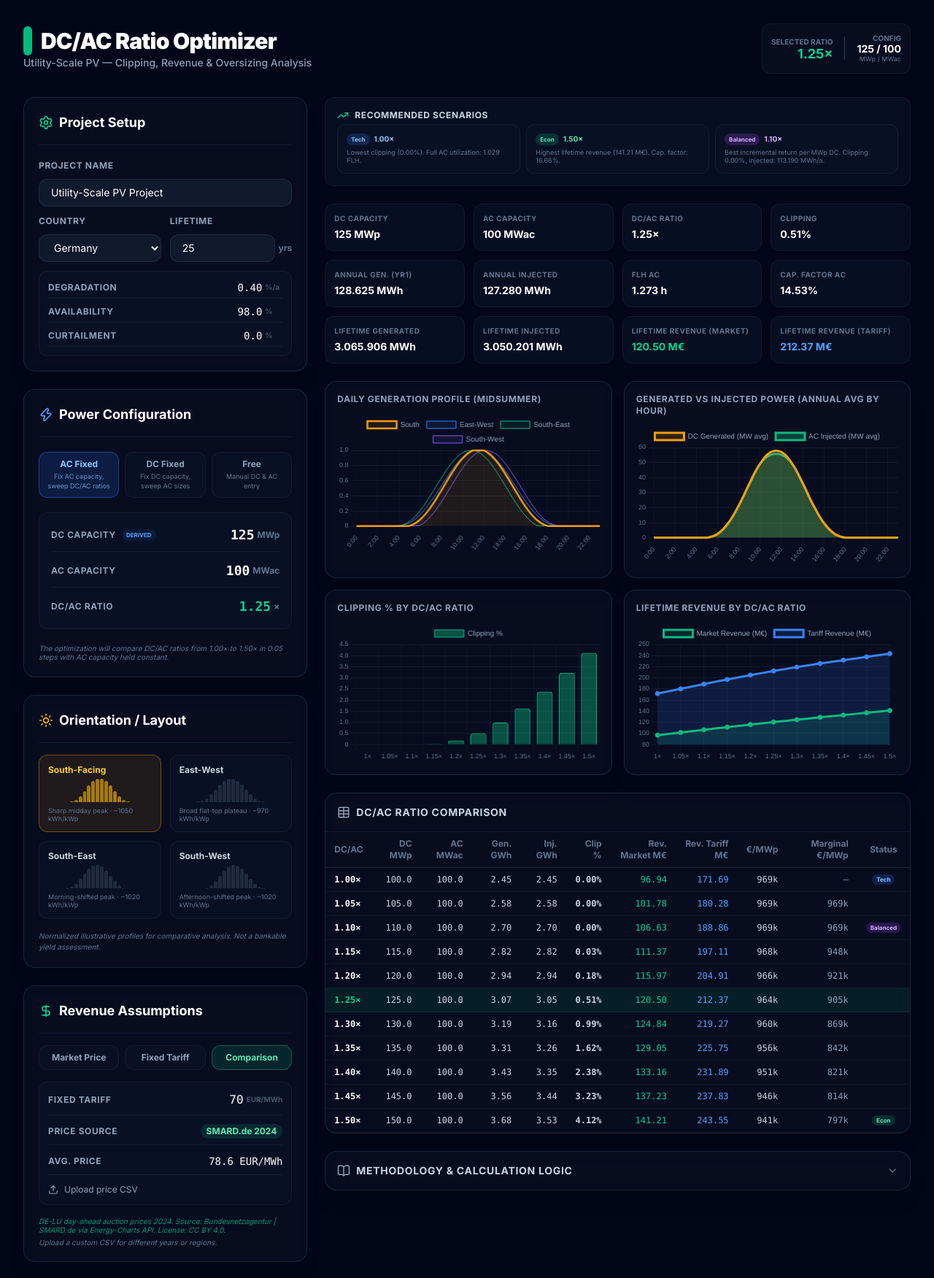
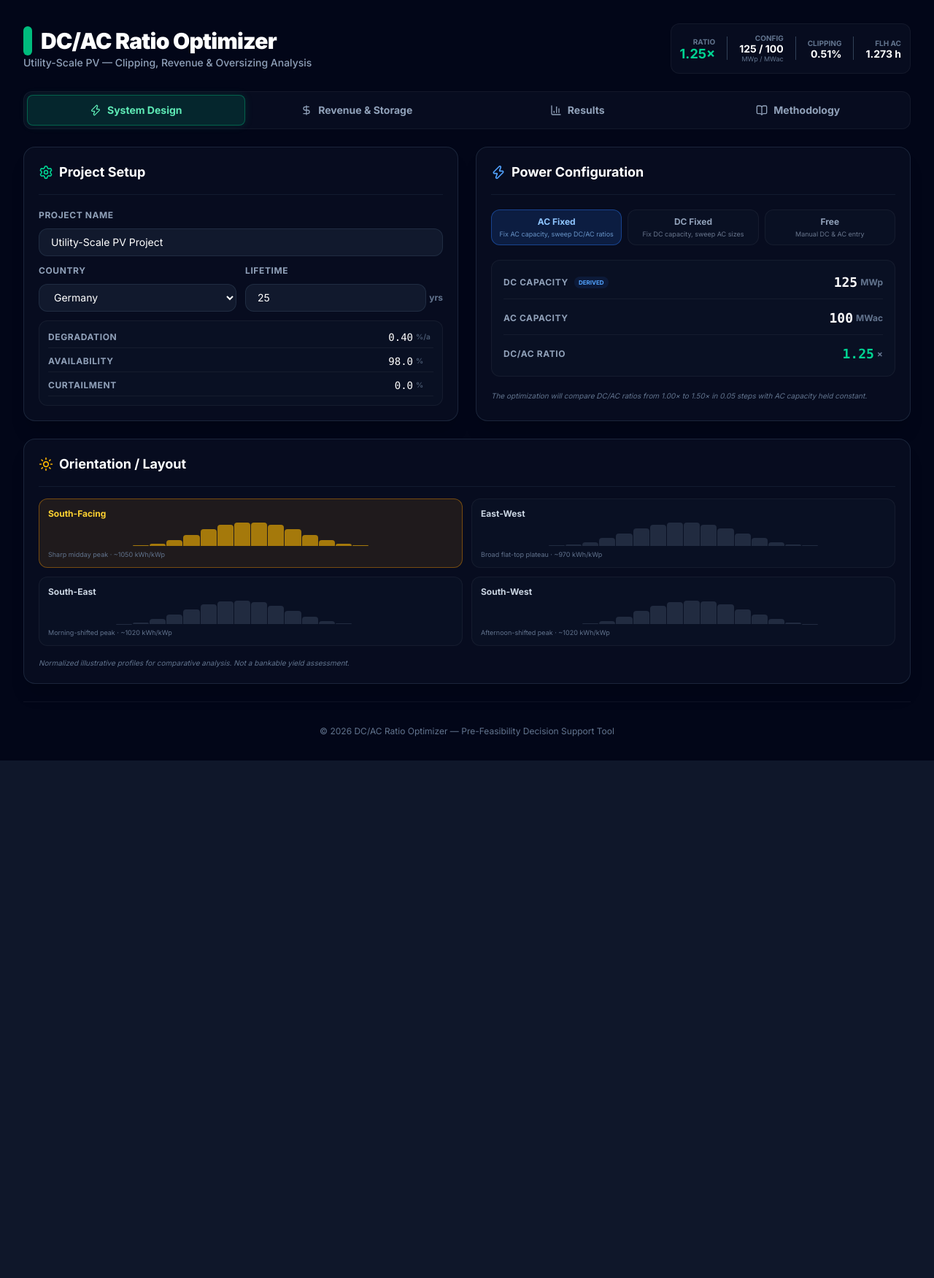
Before and after one commit to agudewill-dotcom/pv-dcac-optimizer, a React (Vite) app: page / in a window 1280 px wide. Shown: the top 1751 px of the page at 73% size. After the commit the page ends 1042 px from the top, so only its background shows below. Built offline with nearby package versions, Linux system fonts and the light colour scheme.

Commit message:
feat: restructure UI from sidebar layout to 4-tab layout (System Design, Revenue, Results, Methodology)

```diff
--- a/src/App.tsx
+++ b/src/App.tsx
@@ -1,5 +1,5 @@
 import { useState, useMemo } from 'react';
-import { Activity } from 'lucide-react';
+import { Activity, Zap, DollarSign, BarChart3, BookOpen } from 'lucide-react';
 import { ProjectSetup } from './components/ProjectSetup';
 import { PowerConfigPanel } from './components/PowerConfig';
 import { OrientationSelect } from './components/OrientationSelect';
@@ -19,13 +19,24 @@ import {
   DEFAULT_PROJECT, DEFAULT_POWER, DEFAULT_PRICE, DEFAULT_CAPEX, DEFAULT_BESS,
 } from './types';
 
-// ─── Initialize sample price data ───────────────────────────────────────────
+// ─── Tab definitions ────────────────────────────────────────────────────────
+type TabId = 'design' | 'revenue' | 'results' | 'methodology';
+
+const TABS: { id: TabId; label: string; icon: typeof Zap }[] = [
+  { id: 'design', label: 'System Design', icon: Zap },
+  { id: 'revenue', label: 'Revenue & Storage', icon: DollarSign },
+  { id: 'results', label: 'Results', icon: BarChart3 },
+  { id: 'methodology', label: 'Methodology', icon: BookOpen },
+];
+
+// ─── Initialize price data ──────────────────────────────────────────────────
 const INITIAL_PRICE: PriceConfig = {
   ...DEFAULT_PRICE,
   priceProfile: generateSamplePriceProfile(),
 };
 
 function App() {
+  const [activeTab, setActiveTab] = useState<TabId>('design');
   const [project, setProject] = useState<ProjectConfig>(DEFAULT_PROJECT);
   const [power, setPower] = useState<PowerConfig>(DEFAULT_POWER);
   const [orientation, setOrientation] = useState<Orientation>('south');
@@ -58,7 +69,7 @@ function App() {
   const showTariff = price.revenueMode !== 'market';
 
   return (
-    <div className="min-h-screen p-4 md:p-8 space-y-8 max-w-[1400px] mx-auto bg-slate-950">
+    <div className="min-h-screen p-4 md:p-8 space-y-6 max-w-[1400px] mx-auto bg-slate-950">
       {/* Header */}
       <header className="flex flex-col md:flex-row justify-between items-start md:items-center gap-4 animate-fade-in">
         <div>
@@ -70,9 +81,10 @@ function App() {
             Utility-Scale PV — Clipping, Revenue & Oversizing Analysis
           </p>
         </div>
+        {/* Persistent status bar */}
         <div className="flex items-center gap-4 bg-slate-900/40 p-3 rounded-xl border border-white/5">
           <div className="text-right">
-            <div className="text-[10px] font-bold text-slate-500 uppercase">Selected Ratio</div>
+            <div className="text-[10px] font-bold text-slate-500 uppercase">Ratio</div>
             <div className="text-lg font-bold text-emerald-400 leading-none">
               {selectedRatio.toFixed(2)}×
             </div>
@@ -85,6 +97,24 @@ function App() {
             </div>
             <div className="text-[9px] text-slate-500">MWp / MWac</div>
           </div>
+          {selected && (
+            <>
+              <div className="w-px h-8 bg-slate-700" />
+              <div className="text-right">
+                <div className="text-[10px] font-bold text-slate-500 uppercase">Clipping</div>
+                <div className={`text-sm font-bold leading-none ${selected.clippingPercent > 5 ? 'text-amber-400' : 'text-white'}`}>
+                  {selected.clippingPercent.toFixed(2)}%
+                </div>
+              </div>
+              <div className="w-px h-8 bg-slate-700 hidden md:block" />
+              <div className="text-right hidden md:block">
+                <div className="text-[10px] font-bold text-slate-500 uppercase">FLH AC</div>
+                <div className="text-sm font-bold text-white leading-none">
+                  {selected.fullLoadHoursAC.toLocaleString('de-DE', { maximumFractionDigits: 0 })} h
+                </div>
+              </div>
+            </>
+          )}
         </div>
       </header>
 
@@ -97,58 +127,91 @@ function App() {
         </div>
       )}
 
-      {/* Main Layout */}
-      <div className="grid grid-cols-1 lg:grid-cols-12 gap-6">
-        {/* Left sidebar: inputs */}
-        <div className="lg:col-span-4 space-y-6">
+      {/* Tab Navigation */}
+      <nav className="flex gap-1 bg-slate-900/40 p-1 rounded-xl border border-white/5">
+        {TABS.map(tab => {
+          const Icon = tab.icon;
+          const isActive = activeTab === tab.id;
+          return (
+            <button
+              key={tab.id}
+              onClick={() => setActiveTab(tab.id)}
+              className={`flex-1 flex items-center justify-center gap-2 px-4 py-2.5 rounded-lg text-sm font-bold transition-all duration-200 ${
+                isActive
+                  ? 'bg-emerald-500/15 border border-emerald-500/40 text-emerald-300 shadow-[0_0_12px_rgba(16,185,129,0.15)]'
+                  : 'text-slate-400 hover:text-white hover:bg-slate-800/50 border border-transparent'
+              }`}
+            >
+              <Icon size={16} />
+              <span className="hidden sm:inline">{tab.label}</span>
+            </button>
+          );
+        })}
+      </nav>
+
+      {/* ─── Tab Content ──────────────────────────────────────────────────────── */}
+      <div className="animate-fade-in" key={activeTab}>
+        {/* System Design Tab */}
+        {activeTab === 'design' && (
+          <div className="space-y-6">
+            <div className="grid grid-cols-1 md:grid-cols-2 gap-6">
               <ProjectSetup config={project} onChange={setProject} />
               <PowerConfigPanel config={power} onChange={setPower} />
+            </div>
             <OrientationSelect orientation={orientation} onChange={setOrientation} />
+          </div>
+        )}
+
+        {/* Revenue & Storage Tab */}
+        {activeTab === 'revenue' && (
+          <div className="space-y-6">
+            <div className="grid grid-cols-1 md:grid-cols-2 gap-6">
               <PriceConfigPanel config={price} onChange={setPrice} />
               <BessPanel config={bess} onChange={setBess} />
+            </div>
             <CapexPanel config={capex} onChange={setCapex} />
           </div>
+        )}
 
-        {/* Right: results */}
-        <div className="lg:col-span-8 space-y-6">
+        {/* Results Tab */}
+        {activeTab === 'results' && (
+          <div className="space-y-6">
             {scenarios.length === 0 ? (
               <div className="glass-card p-12 text-center space-y-4">
                 <Activity className="mx-auto text-slate-600" size={40} />
                 <div className="text-slate-400 font-bold text-lg">Configure your project</div>
                 <p className="text-slate-500 text-sm">
-                Enter valid DC and AC capacities to generate the optimization analysis.
+                  Enter valid DC and AC capacities in the System Design tab to generate results.
                 </p>
               </div>
             ) : (
               <>
-              {/* Results Dashboard */}
                 <ResultsDashboard
                   scenarios={scenarios}
                   selectedRatio={selectedRatio}
                   revenueMode={price.revenueMode}
                 />
-
-              {/* Charts Row */}
                 <div className="grid grid-cols-1 md:grid-cols-2 gap-4">
                   <ProfileChart orientation={orientation} />
                   <GenerationChart scenario={selected} />
                   <ClippingChart scenarios={scenarios} />
                   <RevenueChart scenarios={scenarios} showMarket={showMarket} showTariff={showTariff} />
                 </div>
-
-              {/* Optimization Table */}
                 <OptimizationTable
                   scenarios={scenarios}
                   selectedRatio={selectedRatio}
                   onSelectRatio={setSelectedRatio}
                   revenueMode={price.revenueMode}
                 />
-
-              {/* Methodology */}
-              <Methodology />
               </>
             )}
           </div>
+        )}
+
+        {/* Methodology Tab */}
+        {activeTab === 'methodology' && (
+          <Methodology />
+        )}
       </div>
 
       {/* Footer */}
--- a/src/components/Methodology.tsx
+++ b/src/components/Methodology.tsx
@@ -1,29 +1,17 @@
-import React, { useState } from 'react';
-import { BookOpen, ChevronDown } from 'lucide-react';
+import React from 'react';
+import { BookOpen } from 'lucide-react';
 
 export const Methodology: React.FC = () => {
-  const [open, setOpen] = useState(false);
-
   return (
     <div className="glass-card animate-fade-in">
-      <button
-        onClick={() => setOpen(!open)}
-        className="w-full flex items-center justify-between p-4 text-left group"
-      >
-        <div className="flex items-center gap-2">
-          <BookOpen className="text-slate-400" size={18} />
-          <span className="text-sm font-bold text-slate-300 uppercase tracking-wider">
-            Methodology & Calculation Logic
-          </span>
-        </div>
-        <ChevronDown
-          size={16}
-          className={`text-slate-500 transition-transform ${open ? 'rotate-180' : ''}`}
-        />
-      </button>
+      <div className="flex items-center gap-2 p-4 border-b border-white/5">
+        <BookOpen className="text-slate-400" size={18} />
+        <span className="text-sm font-bold text-slate-300 uppercase tracking-wider">
+          Methodology & Calculation Logic
+        </span>
+      </div>
 
-      {open && (
-        <div className="px-5 pb-5 text-xs text-slate-400 space-y-4 border-t border-white/5 pt-4 leading-relaxed">
+      <div className="grid grid-cols-1 md:grid-cols-2 gap-x-8 gap-y-4 px-5 pb-5 text-xs text-slate-400 pt-4 leading-relaxed">
           <Section title="DC Capacity (MWp)">
             Installed peak power of the PV module array under Standard Test Conditions (STC, 1000 W/m², 25°C).
             This determines the maximum possible DC-side generation.
@@ -86,73 +74,26 @@ export const Methodology: React.FC = () => {
             <br />• <strong>Degradation:</strong> BESS utilization scales with module degradation (less clipping → less charging in later years).
           </Section>
 
-          {/* Data Sources */}
-          <div className="border-t border-white/10 pt-4 mt-4">
+          {/* Data Sources section - full width */}
+          <div className="md:col-span-2 border-t border-white/10 pt-4 mt-2">
             <h4 className="text-xs font-bold text-emerald-300 mb-3 uppercase tracking-wider">Data Sources & Assumptions</h4>
-
-            <div className="space-y-2">
-              <SourceRow
-                parameter="Generation Profiles"
-                source="Synthetic (Solar Geometry)"
-                detail="Cooper equation for solar declination, hour angle, elevation at 52°N. Clear-sky Hottel airmass model. NOT from TMY or satellite data."
-                quality="illustrative"
-              />
-              <SourceRow
-                parameter="Monthly Clearness Index"
-                source="German TMY literature"
-                detail="Monthly Kt values: Jan 0.30, Feb 0.35, Mar 0.42, Apr 0.48, May 0.52, Jun 0.54, Jul 0.53, Aug 0.50, Sep 0.45, Oct 0.38, Nov 0.30, Dec 0.27."
-                quality="representative"
-              />
-              <SourceRow
-                parameter="Annual Yield Targets"
-                source="Industry benchmarks"
-                detail="South: 1050 kWh/kWp, EW: 970, SE/SW: 1020. Used to calibrate profile scaling."
-                quality="representative"
-              />
-              <SourceRow
-                parameter="Market Price Shape"
-                source="SMARD.de / Energy-Charts 2024"
-                detail="DE-LU bidding zone day-ahead auction prices, hourly, 2024-01-01 to 2024-12-31 (8760h). Source: Bundesnetzagentur | SMARD.de via Energy-Charts API. License: CC BY 4.0. Avg: 78.56 EUR/MWh, 457 negative-price hours."
-                quality="standard"
-              />
-              <SourceRow
-                parameter="Module Degradation"
-                source="IEC 61215 / industry"
-                detail="Default 0.4%/a linear. Tier-1 modules typically 0.3–0.5%/a."
-                quality="standard"
-              />
-              <SourceRow
-                parameter="Availability"
-                source="Industry assumption"
-                detail="Default 98%. Includes inverter downtime, grid curtailment, maintenance."
-                quality="standard"
-              />
-              <SourceRow
-                parameter="BESS Round-Trip Eff."
-                source="Lithium-ion benchmark"
-                detail="Default 88%. Grid-scale Li-ion systems typically 85–92%."
-                quality="standard"
-              />
-              <SourceRow
-                parameter="BESS CAPEX"
-                source="BNEF / industry 2024"
-                detail="Default: 250 k€/MWh storage + 150 k€/MW power electronics. Varies significantly by technology and project."
-                quality="estimate"
-              />
+            <div className="grid grid-cols-1 md:grid-cols-2 gap-2">
+              {DATA_SOURCES.map(ds => (
+                <SourceRow key={ds.parameter} {...ds} />
+              ))}
             </div>
           </div>
 
-          <div className="bg-amber-500/5 border border-amber-500/20 rounded-lg p-3 mt-4">
+          <div className="md:col-span-2 bg-amber-500/5 border border-amber-500/20 rounded-lg p-3 mt-2">
             <p className="text-amber-400/80 text-[10px] font-bold uppercase tracking-wider mb-1">Disclaimer</p>
             <p className="text-amber-400/60 text-[10px]">
               This tool provides a comparative pre-feasibility calculation. It does not replace a bankable yield
               assessment, detailed PVSyst simulation, grid connection study, or final investment model.
-              Generation profiles are synthetic and illustrative. Price data may be sample-based.
+              Generation profiles are synthetic and illustrative. Market price data is from SMARD.de (2024).
               All data sources should be verified against project-specific conditions before investment decisions.
             </p>
           </div>
         </div>
-      )}
     </div>
   );
 };
@@ -171,6 +112,57 @@ const QUALITY_COLORS: Record<string, string> = {
   estimate: 'bg-purple-500/20 text-purple-300',
 };
 
+const DATA_SOURCES = [
+  {
+    parameter: 'Generation Profiles',
+    source: 'Synthetic (Solar Geometry)',
+    detail: 'Cooper equation for solar declination, hour angle, elevation at 52°N. Clear-sky Hottel airmass model. NOT from TMY or satellite data.',
+    quality: 'illustrative',
+  },
+  {
+    parameter: 'Monthly Clearness Index',
+    source: 'German TMY literature',
+    detail: 'Monthly Kt values: Jan 0.30, Feb 0.35, Mar 0.42, Apr 0.48, May 0.52, Jun 0.54, Jul 0.53, Aug 0.50, Sep 0.45, Oct 0.38, Nov 0.30, Dec 0.27.',
+    quality: 'representative',
+  },
+  {
+    parameter: 'Annual Yield Targets',
+    source: 'Industry benchmarks',
+    detail: 'South: 1050 kWh/kWp, EW: 970, SE/SW: 1020. Used to calibrate profile scaling.',
+    quality: 'representative',
+  },
+  {
+    parameter: 'Market Price Shape',
+    source: 'SMARD.de / Energy-Charts 2024',
+    detail: 'DE-LU bidding zone day-ahead auction prices, hourly, 2024-01-01 to 2024-12-31 (8760h). Source: Bundesnetzagentur | SMARD.de via Energy-Charts API. License: CC BY 4.0. Avg: 78.56 EUR/MWh, 457 negative-price hours.',
+    quality: 'standard',
+  },
+  {
+    parameter: 'Module Degradation',
+    source: 'IEC 61215 / industry',
+    detail: 'Default 0.4%/a linear. Tier-1 modules typically 0.3–0.5%/a.',
+    quality: 'standard',
+  },
+  {
+    parameter: 'Availability',
+    source: 'Industry assumption',
+    detail: 'Default 98%. Includes inverter downtime, grid curtailment, maintenance.',
+    quality: 'standard',
+  },
+  {
+    parameter: 'BESS Round-Trip Eff.',
+    source: 'Lithium-ion benchmark',
+    detail: 'Default 88%. Grid-scale Li-ion systems typically 85–92%.',
+    quality: 'standard',
+  },
+  {
+    parameter: 'BESS CAPEX',
+    source: 'BNEF / industry 2024',
+    detail: 'Default: 250 k€/MWh storage + 150 k€/MW power electronics. Varies significantly by technology and project.',
+    quality: 'estimate',
+  },
+];
+
 const SourceRow: React.FC<{
   parameter: string; source: string; detail: string; quality: string;
 }> = ({ parameter, source, detail, quality }) => (
```
Lines whose indentation alone changed are shown as unchanged.
